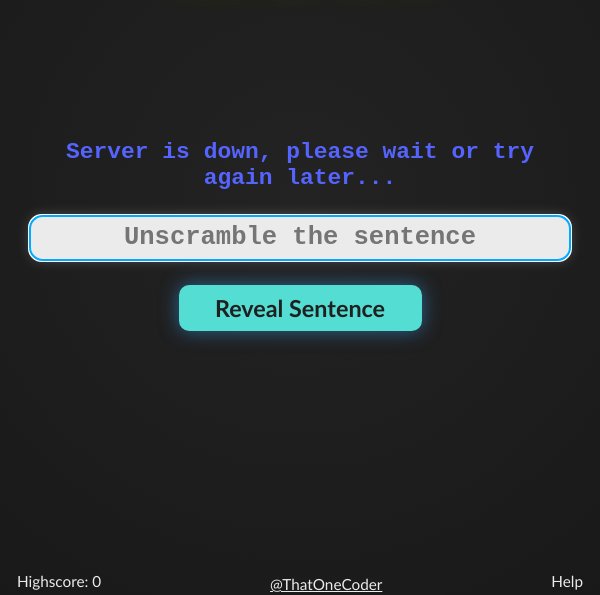
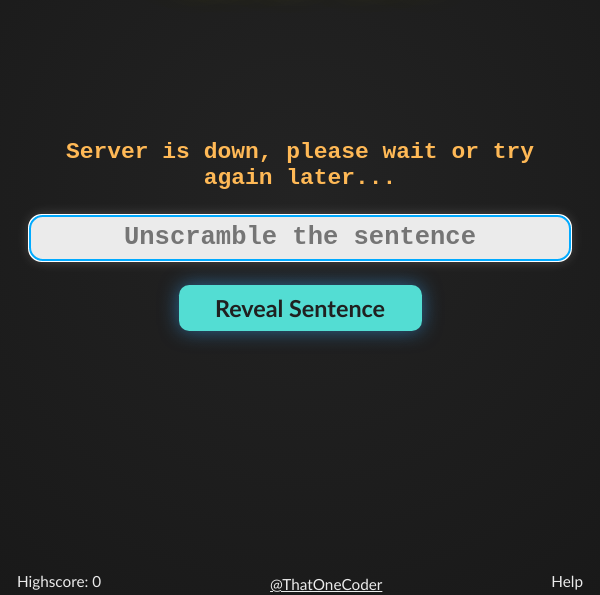
Before and after one commit to thatonecoder-git/twistedtexts-frontend, a plain HTML site: page index.html in a window 600 px wide. Shown: the part 205-800 px from the top of the page. Drawn offline with Linux system fonts and the light colour scheme; no server answers.

Commit message:
v1.4 mobile scaling - test colors removed

```diff
--- a/styles/style.css
+++ b/styles/style.css
@@ -339,24 +339,18 @@ div {
 
 @media (max-width: 600px) {
     :root {
-        --red-wrong: rgb(86, 255, 117);
         --global-scale: 0.65;
-    }
-
-    .btn-continue {
     }
 }
 
 @media (min-width: 600px) and (max-width: 1024px) {
     :root {
-        --red-wrong: rgb(86, 100, 255);
         --global-scale: 0.85;
     }
 }
 
 @media (min-width: 1024px) {
     :root {
-        --red-wrong: rgb(255, 86, 216);
         --global-scale: 1;
     }
 }
```
